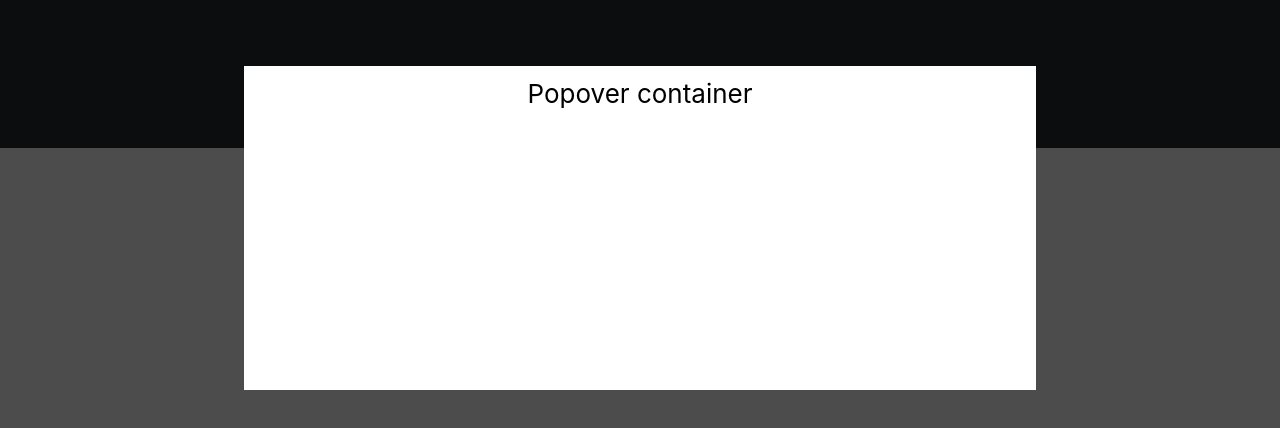
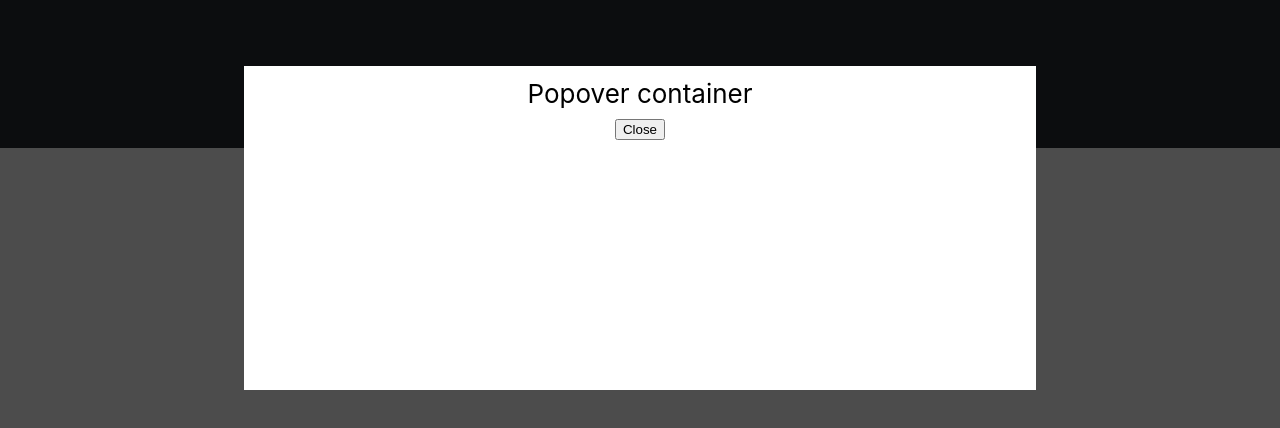
Before and after one commit to shoaibcode/usehook-tutorial, a React (Create React App) app: page / in a window 1280 px wide. Both pictures are taken after a click on the button "Show Modal". Shown: the part 172-600 px from the top of the page. Built offline with nearby package versions, Linux system fonts and the light colour scheme.

Commit message:
complete use-outside-click

```diff
--- a/src/App.js
+++ b/src/App.js
@@ -8,7 +8,13 @@ function App() {
     <div className="App">
       <header className="App-header">
         <button onClick={() => setShowModal(true)}>Show Modal </button>
-        {showModal ? <Modal /> : null}
+        {showModal ? (
+          <Modal
+            onClose={() => {
+              setShowModal(false);
+            }}
+          />
+        ) : null}
       </header>
     </div>
   );
--- a/src/components/modal/index.js
+++ b/src/components/modal/index.js
@@ -1,12 +1,20 @@
-import React from "react";
+import React, { useRef } from "react";
 
+import useOnOutsideClick from "../../hooks/useOnOutsideClick";
 import "./modal.css";
 
-const Modal = () => {
+const Modal = ({ onClose }) => {
+  const modalRef = useRef(null);
+  useOnOutsideClick(modalRef, () => {
+    onClose();
+  });
+
   return (
     <div className="modal-container">
-      <div className="modal-content">
+      <div ref={modalRef} className="modal-content">
         <div>Popover container</div>
+
+        <button onClick={onClose}>Close</button>
       </div>
     </div>
   );
--- /dev/null
+++ b/src/hooks/useOnOutsideClick.js
@@ -0,0 +1,26 @@
+import React, { useEffect } from "react";
+
+/*
+
+useOnOutsideClick(ref, callback );
+
+*/
+
+const useOnOutsideClick = (ref, callback) => {
+  useEffect(() => {
+    const clickHandler = (event) => {
+      if (ref.current && !ref.current.contains(event.target)) {
+        callback();
+      }
+    };
+    document.addEventListener("click", clickHandler);
+
+    return () => {
+      document.removeEventListener("click", clickHandler);
+    };
+  }, [ref, callback]);
+
+  return null;
+};
+
+export default useOnOutsideClick;
```
